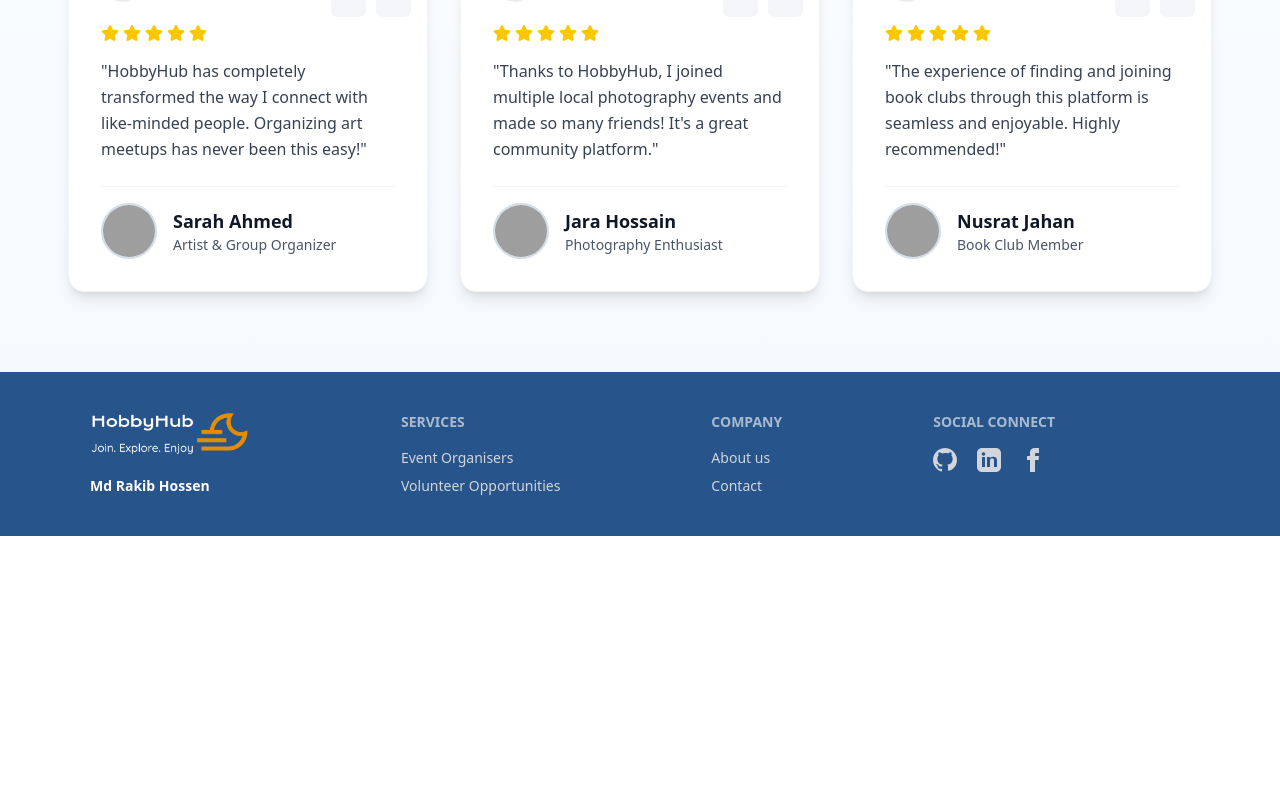
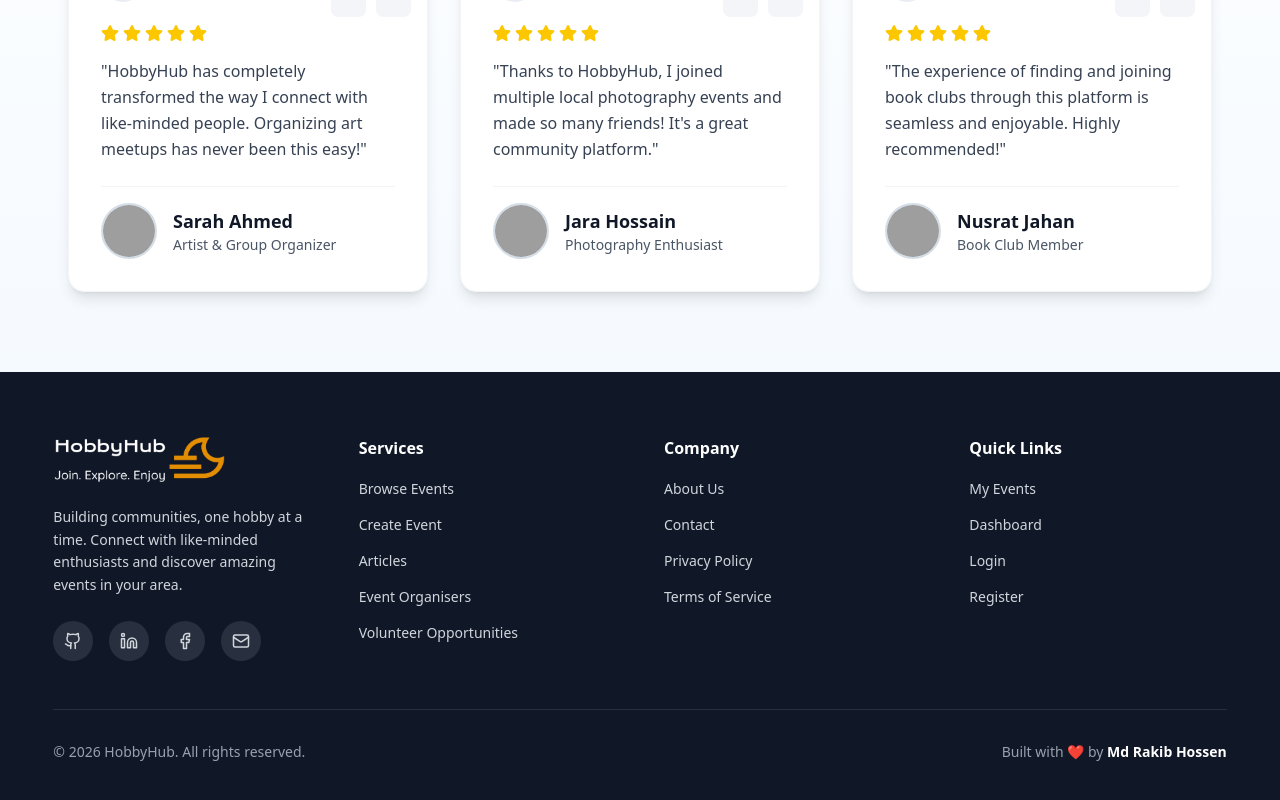
Before and after one commit to MdRakibHossen917/event-booking, a React (Vite) app: page / in a window 1280 px wide. Shown: the part 3609-4409 px from the top of the page. Before the commit the page ends 4145 px from the top, so only its background shows below. Built offline with nearby package versions, Linux system fonts and the light colour scheme; no server answers; grey boxes are pictures that could not be loaded.

Commit message:
update footer and add new link

```diff
--- a/src/Footer/Footer.jsx
+++ b/src/Footer/Footer.jsx
@@ -1,114 +1,198 @@
 import React from "react";
 import logo from "../assets/log.png";
 import { Link } from "react-router";
+import { Twitter, Linkedin, Github, Mail, Facebook } from "lucide-react";
 
 const Footer = () => {
+  const currentYear = new Date().getFullYear();
+
   return (
-    <footer className="bg-[#27548A] dark:bg-gray-800 text-white dark:text-gray-100 p-10">
+    <footer className="bg-[#101828] dark:bg-[#101828] text-white py-12 md:py-16">
       <div className="w-11/12 mx-auto">
-        <div className="footer sm:footer-horizontal">
-          {/* Logo + Name */}
-          <aside>
-        <img className="w-40 mb-3" src={logo} alt="GoJoy Logo" />
-        <p className="font-semibold text-white dark:text-gray-100">Md Rakib Hossen</p>
-      </aside>
-
-      {/* Services */}
-      <nav>
-        <h6 className="footer-title text-white dark:text-gray-100 mb-2">Services</h6>
-        <Link
-          to="/eventOrg"
-          className="link link-hover text-gray-300 dark:text-gray-400 hover:text-white dark:hover:text-gray-100"
-        >
-          Event Organisers
+        <div className="grid grid-cols-1 md:grid-cols-2 lg:grid-cols-4 gap-8 md:gap-12 mb-8 md:mb-12">
+          {/* Logo & Description */}
+          <div className="space-y-4">
+            <Link to="/" className="inline-block">
+              <img className="h-12 w-auto" src={logo} alt="HobbyHub Logo" />
             </Link>
-        <Link
-          to="/VolunteerOpp"
-          className="link link-hover text-gray-300 dark:text-gray-400 hover:text-white dark:hover:text-gray-100"
-        >
-          Volunteer Opportunities
-        </Link>
-      </nav>
-
-      {/* Company */}
-      <nav>
-        <h6 className="footer-title text-white dark:text-gray-100 mb-2">Company</h6>
-        <Link
-          to={"/aboutUs"}
-          className="link link-hover text-gray-300 dark:text-gray-400 hover:text-white dark:hover:text-gray-100"
-        >
-          About us
-        </Link>
-        <Link
-          to={"/contact"}
-          className="link link-hover text-gray-300 dark:text-gray-400 hover:text-white dark:hover:text-gray-100"
-        >
-          Contact
-        </Link>
-      </nav>
-
-      {/* Social Connect */}
-      <nav>
-        <h6 className="footer-title text-white dark:text-gray-100 mb-2">Social Connect</h6>
-        <div className="flex gap-5 text-gray-300 dark:text-gray-400">
+            <p className="text-gray-300 text-sm leading-relaxed max-w-xs">
+              Building communities, one hobby at a time. Connect with like-minded enthusiasts and discover amazing events in your area.
+            </p>
+            {/* Social Media Icons */}
+            <div className="flex gap-4 pt-2">
               <a
                 href="https://github.com/MdRakibHossen917"
                 target="_blank"
                 rel="noopener noreferrer"
-            className="hover:text-white transition"
+                className="w-10 h-10 rounded-full bg-white/10 hover:bg-[#27548A] flex items-center justify-center text-gray-300 hover:text-white transition-all duration-300 hover:scale-110"
                 aria-label="GitHub"
               >
-            {/* GitHub Icon */}
-            <svg
-              xmlns="http://www.w3.org/2000/svg"
-              width="24"
-              height="24"
-              viewBox="0 0 24 24"
-              className="fill-current"
-            >
-              <path d="M12 0C5.372 0 0 5.372 0 12c0 5.302 3.438 9.8 8.205 11.387.6.111.82-.261.82-.577 0-.285-.011-1.04-.017-2.04-3.338.726-4.042-1.61-4.042-1.61C4.422 17.07 3.633 16.7 3.633 16.7c-1.087-.744.083-.729.083-.729 1.205.084 1.84 1.237 1.84 1.237 1.07 1.834 2.809 1.304 3.495.997.108-.775.418-1.304.762-1.603-2.665-.305-5.466-1.332-5.466-5.931 0-1.31.468-2.382 1.235-3.222-.124-.303-.535-1.523.117-3.176 0 0 1.008-.322 3.3 1.23a11.51 11.51 0 0 1 3.003-.403c1.02.005 2.045.137 3.003.403 2.291-1.552 3.297-1.23 3.297-1.23.653 1.653.242 2.873.118 3.176.77.84 1.233 1.912 1.233 3.222 0 4.61-2.803 5.624-5.475 5.921.43.371.814 1.103.814 2.222 0 1.604-.015 2.896-.015 3.289 0 .319.216.694.825.576C20.565 21.796 24 17.298 24 12c0-6.628-5.373-12-12-12z" />
-            </svg>
+                <Github size={18} />
               </a>
-
               <a
                 href="https://www.linkedin.com/in/md-rakib-hossen-5b1aa3274/"
                 target="_blank"
                 rel="noopener noreferrer"
-            className="hover:text-white transition"
+                className="w-10 h-10 rounded-full bg-white/10 hover:bg-[#27548A] flex items-center justify-center text-gray-300 hover:text-white transition-all duration-300 hover:scale-110"
                 aria-label="LinkedIn"
               >
-            {/* LinkedIn Icon */}
-            <svg
-              xmlns="http://www.w3.org/2000/svg"
-              width="24"
-              height="24"
-              viewBox="0 0 24 24"
-              className="fill-current"
-            >
-              <path d="M19 0h-14C2.239 0 0 2.239 0 5v14c0 2.761 2.239 5 5 5h14c2.761 0 5-2.239 5-5V5c0-2.761-2.239-5-5-5zm-11 19H5V9h3v10zm-1.5-11.268c-.966 0-1.75-.784-1.75-1.75S5.534 4.232 6.5 4.232s1.75.784 1.75 1.75-.784 1.75-1.75 1.75zM20 19h-3v-5.604c0-1.337-.025-3.06-1.865-3.06-1.867 0-2.153 1.459-2.153 2.965V19h-3V9h2.885v1.367h.041c.402-.762 1.384-1.565 2.847-1.565C19.067 8.802 20 10.194 20 12.807V19z" />
-            </svg>
+                <Linkedin size={18} />
               </a>
-
               <a
                 href="https://www.facebook.com/md.rakib.hossen.41751"
                 target="_blank"
                 rel="noopener noreferrer"
-            className="hover:text-white transition"
+                className="w-10 h-10 rounded-full bg-white/10 hover:bg-[#27548A] flex items-center justify-center text-gray-300 hover:text-white transition-all duration-300 hover:scale-110"
                 aria-label="Facebook"
               >
-            {/* Facebook Icon */}
-            <svg
-              xmlns="http://www.w3.org/2000/svg"
-              width="24"
-              height="24"
-              viewBox="0 0 24 24"
-              className="fill-current"
+                <Facebook size={18} />
+              </a>
+              <a
+                href="mailto:contact@hobbyhub.com"
+                className="w-10 h-10 rounded-full bg-white/10 hover:bg-[#27548A] flex items-center justify-center text-gray-300 hover:text-white transition-all duration-300 hover:scale-110"
+                aria-label="Email"
               >
-              <path d="M9 8h-3v4h3v12h5v-12h3.642l.358-4h-4v-1.667c0-.955.192-1.333 1.115-1.333h2.885v-5h-3.808c-3.596 0-5.192 1.583-5.192 4.615v3.385z"></path>
-            </svg>
+                <Mail size={18} />
               </a>
             </div>
-      </nav>
+          </div>
+
+          {/* Services */}
+          <div>
+            <h6 className="text-white font-semibold text-base mb-4">Services</h6>
+            <ul className="space-y-3">
+              <li>
+                <Link
+                  to="/allGroups"
+                  className="text-gray-300 hover:text-white transition-colors duration-200 text-sm"
+                >
+                  Browse Events
+                </Link>
+              </li>
+              <li>
+                <Link
+                  to="/createGroup"
+                  className="text-gray-300 hover:text-white transition-colors duration-200 text-sm"
+                >
+                  Create Event
+                </Link>
+              </li>
+              <li>
+                <Link
+                  to="/articles"
+                  className="text-gray-300 hover:text-white transition-colors duration-200 text-sm"
+                >
+                  Articles
+                </Link>
+              </li>
+              <li>
+                <Link
+                  to="/eventOrg"
+                  className="text-gray-300 hover:text-white transition-colors duration-200 text-sm"
+                >
+                  Event Organisers
+                </Link>
+              </li>
+              <li>
+                <Link
+                  to="/VolunteerOpp"
+                  className="text-gray-300 hover:text-white transition-colors duration-200 text-sm"
+                >
+                  Volunteer Opportunities
+                </Link>
+              </li>
+            </ul>
+          </div>
+
+          {/* Company */}
+          <div>
+            <h6 className="text-white font-semibold text-base mb-4">Company</h6>
+            <ul className="space-y-3">
+              <li>
+                <Link
+                  to="/aboutUs"
+                  className="text-gray-300 hover:text-white transition-colors duration-200 text-sm"
+                >
+                  About Us
+                </Link>
+              </li>
+              <li>
+                <Link
+                  to="/contact"
+                  className="text-gray-300 hover:text-white transition-colors duration-200 text-sm"
+                >
+                  Contact
+                </Link>
+              </li>
+              <li>
+                <a
+                  href="#"
+                  className="text-gray-300 hover:text-white transition-colors duration-200 text-sm"
+                >
+                  Privacy Policy
+                </a>
+              </li>
+              <li>
+                <a
+                  href="#"
+                  className="text-gray-300 hover:text-white transition-colors duration-200 text-sm"
+                >
+                  Terms of Service
+                </a>
+              </li>
+            </ul>
+          </div>
+
+          {/* Quick Links */}
+          <div>
+            <h6 className="text-white font-semibold text-base mb-4">Quick Links</h6>
+            <ul className="space-y-3">
+              <li>
+                <Link
+                  to="/myGroup"
+                  className="text-gray-300 hover:text-white transition-colors duration-200 text-sm"
+                >
+                  My Events
+                </Link>
+              </li>
+              <li>
+                <Link
+                  to="/dashboard/home"
+                  className="text-gray-300 hover:text-white transition-colors duration-200 text-sm"
+                >
+                  Dashboard
+                </Link>
+              </li>
+              <li>
+                <Link
+                  to="/auth/login"
+                  className="text-gray-300 hover:text-white transition-colors duration-200 text-sm"
+                >
+                  Login
+                </Link>
+              </li>
+              <li>
+                <Link
+                  to="/auth/register"
+                  className="text-gray-300 hover:text-white transition-colors duration-200 text-sm"
+                >
+                  Register
+                </Link>
+              </li>
+            </ul>
+          </div>
+        </div>
+
+        {/* Copyright */}
+        <div className="border-t border-white/10 pt-8">
+          <div className="flex flex-col md:flex-row justify-between items-center gap-4">
+            <p className="text-gray-400 text-sm text-center md:text-left">
+              © {currentYear} HobbyHub. All rights reserved.
+            </p>
+            <p className="text-gray-400 text-sm text-center md:text-right">
+              Built with ❤️ by <span className="text-white font-semibold">Md Rakib Hossen</span>
+            </p>
+          </div>
         </div>
       </div>
     </footer>
```
Lines whose indentation alone changed are shown as unchanged.
